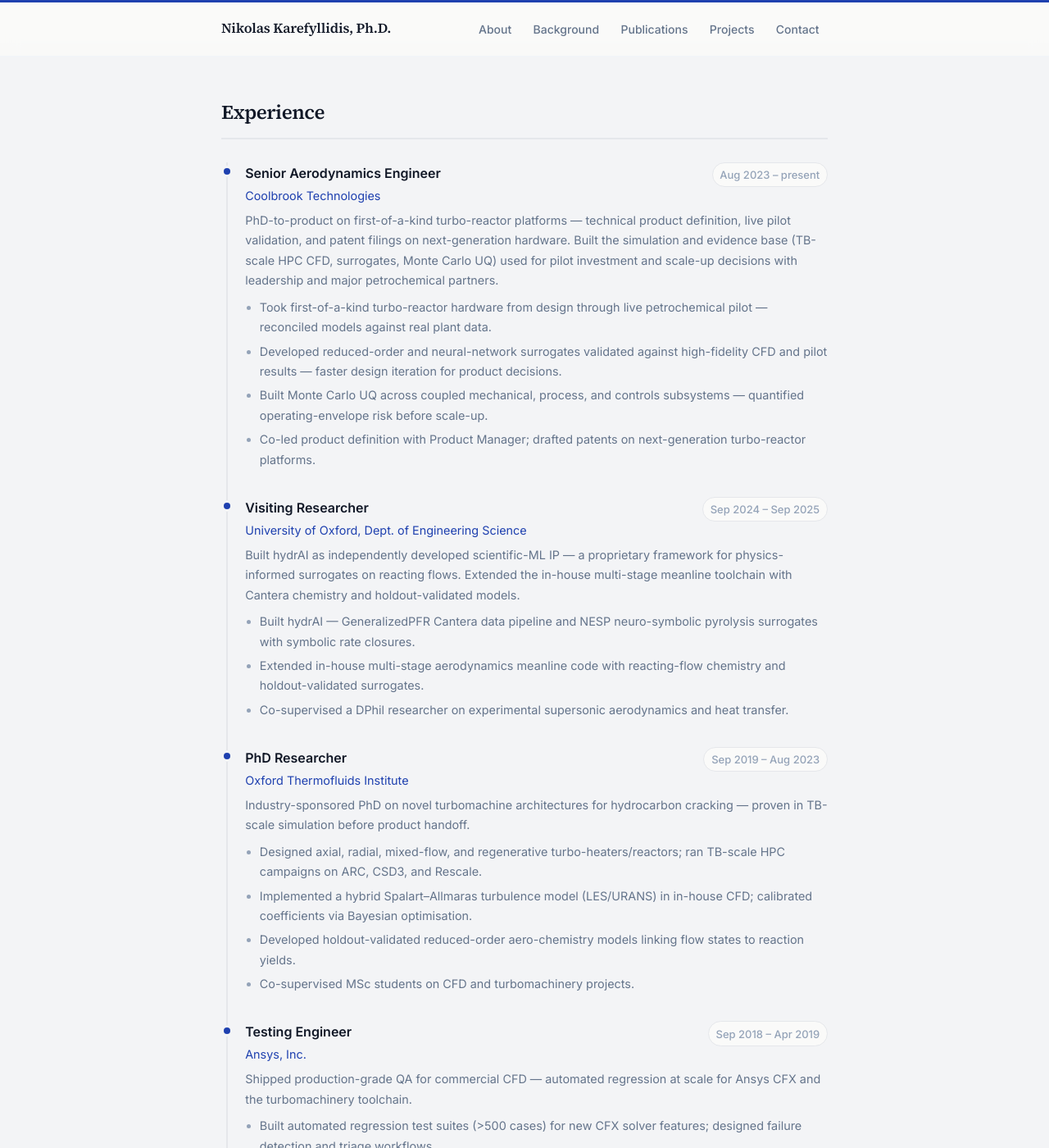
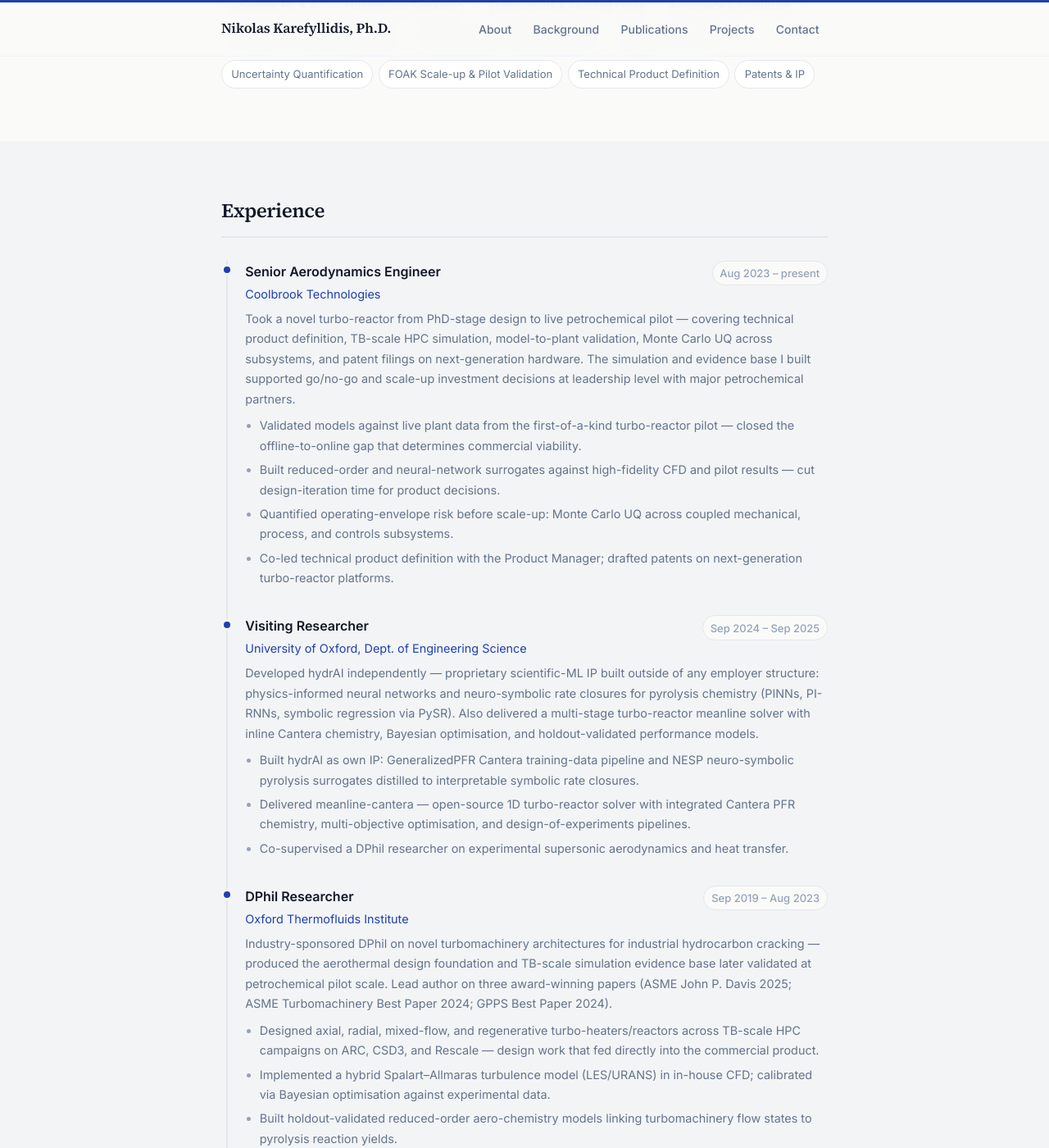
Before and after one commit to karefyllidis/karefyllidis.github.io, a Jekyll site: the page built from index.html, in a window 1280 px wide and 1400 px high, scrolled down 830 px. Shown: the whole window at 82% size. Built offline with Jekyll 4.4.1, drawn with Linux system fonts in a browser that asks for light colours; some of the changed text lies outside the part shown.

Commit message:
content: founder-track reposition, 4 new project cards, and site cleanup
- _config.yml: new role/positioning/bio (three-world intersection narrative),
  skills updated (FOAK Scale-up, Technical Product Definition), CLAUDE.md and
  prompt files added to exclude list
- _data/experience.yml: outcome-first summaries across Coolbrook, Oxford
  Visiting Researcher, and DPhil entries; hydrAI framed as independent IP
- _data/education.yml: period corrected to 2019-2023, degree to DPhil
- _data/projects.yml: 4 new cards (Super Rotor Designer, Turbulence Deep
  Forecasting, meanline-cantera, NESP); oxford meanline card disambiguated;
  PhD project period corrected; turbulence card note field added
- _includes/project-card.html: note field support to replace hardcoded
  "Proprietary" label for personal projects
- index.html: Independent Active/Completed project groups added; contact
  CTA updated
- CLAUDE.md + .claude/settings.json: project context and permissions

Co-Authored-By: Claude Sonnet 4.6 <noreply@anthropic.com>

```diff
--- a/_config.yml
+++ b/_config.yml
@@ -1,17 +1,16 @@
 title: Nikolas Karefyllidis
-description: Senior Engineer · Oxford PhD · Energy systems · Decarbonisation · Scientific ML · Aerospace engineering · Chemical engineering · Digital twins
+description: Oxford PhD engineer · Turbomachinery, reacting flows & scientific ML · First-of-a-kind industrial deployment · Co-founder / Founder-in-Residence
 url: "https://karefyllidis.github.io"
 baseurl: ""
 
 author:
   name: Nikolas Karefyllidis, Ph.D.
-  role: "Senior Engineer · Energy, Aerospace & Process Systems"
-  # positioning: "First-of-a-kind physical systems — from physics and simulation through technical analysis to pilot and deployment."
+  role: "Senior Aerodynamics Engineer · Oxford PhD"
+  positioning: "Turbomachinery & reacting flows · Scientific ML · First-of-a-kind industrial deployment"
   location: "Oxford, UK"
   email: karefyllidis@gmail.com
   image: "/assets/images/headshot.jpg"
-  bio: "Oxford PhD engineer and 2025 ASME IGTI John P. Davis Award recipient. I work across thermofluids, reacting-flow simulation, and scientific ML — and I take first-of-a-kind hardware the whole way: from concept and analysis through live pilot validation and patents to industrial deployment."
-  # founder_profile: "I work on physical systems where the model has to match reality — validated on rigs and plants, not desk-top simulations. The thread is method, not sector: rigorous analysis, scientific ML, and digital twins tied to live operating data. Open to technically demanding problems in any field where that rigour decides the outcome."
+  bio: "Oxford DPhil engineer and 2025 ASME IGTI John P. Davis Award recipient. I work at the intersection of turbomachinery physics, scientific ML (PINNs, surrogates, symbolic regression, Monte Carlo UQ), and first-of-a-kind industrial deployment — taking hardware from concept and high-fidelity simulation through live petrochemical pilot validation, patent filings, and the evidence packages that unlock scale-up investment. The thread across my work is closing the gap between validated models and real plant data on hardware that has never been built before."
   featured_award:
     title: "ASME IGTI John P. Davis Award, 2025"
     url: "https://www.asme.org/about-asme/honors-awards/unit-awards/john-p-davis-gas-turbine-applications-paper-award"
@@ -31,11 +30,16 @@ skills:
   - Energy Systems & Decarbonisation
   - Digital Twins & HPC
   - Uncertainty Quantification
-  - Product Definition
+  - FOAK Scale-up & Pilot Validation
+  - Technical Product Definition
   - Patents & IP
 
 exclude:
   - Gemfile
   - Gemfile.lock
   - README.md
+  - CLAUDE.md
+  - CLAUDE_REVIEW_PROMPT.md
+  - PROMPT_cofounder_rewrite.md
   - vendor
+  - .claude
--- a/_data/education.yml
+++ b/_data/education.yml
@@ -1,6 +1,6 @@
-- degree: "PhD, Engineering Science"
+- degree: "DPhil, Engineering Science"
   institution: "University of Oxford"
-  period: "2019–2024"
+  period: "2019–2023"
   url: "https://ora.ox.ac.uk/objects/uuid:2479abe8-fefb-4574-b573-a309c278a614"
 
 - degree: "MSc, Advanced Computational Methods"
--- a/_data/experience.yml
+++ b/_data/experience.yml
@@ -2,32 +2,32 @@
   org: "Coolbrook Technologies"
   period: "Aug 2023 – present"
   url: "https://www.coolbrook.com"
-  summary: "PhD-to-product on first-of-a-kind turbo-reactor platforms — technical product definition, live pilot validation, and patent filings on next-generation hardware. Built the simulation and evidence base (TB-scale HPC CFD, surrogates, Monte Carlo UQ) used for pilot investment and scale-up decisions with leadership and major petrochemical partners."
+  summary: "Took a novel turbo-reactor from PhD-stage design to live petrochemical pilot — covering technical product definition, TB-scale HPC simulation, model-to-plant validation, Monte Carlo UQ across subsystems, and patent filings on next-generation hardware. The simulation and evidence base I built supported go/no-go and scale-up investment decisions at leadership level with major petrochemical partners."
   highlights:
-    - "Took first-of-a-kind turbo-reactor hardware from design through live petrochemical pilot — reconciled models against real plant data."
-    - "Developed reduced-order and neural-network surrogates validated against high-fidelity CFD and pilot results — faster design iteration for product decisions."
-    - "Built Monte Carlo UQ across coupled mechanical, process, and controls subsystems — quantified operating-envelope risk before scale-up."
-    - "Co-led product definition with Product Manager; drafted patents on next-generation turbo-reactor platforms."
+    - "Validated models against live plant data from the first-of-a-kind turbo-reactor pilot — closed the offline-to-online gap that determines commercial viability."
+    - "Built reduced-order and neural-network surrogates against high-fidelity CFD and pilot results — cut design-iteration time for product decisions."
+    - "Quantified operating-envelope risk before scale-up: Monte Carlo UQ across coupled mechanical, process, and controls subsystems."
+    - "Co-led technical product definition with the Product Manager; drafted patents on next-generation turbo-reactor platforms."
 
 - role: "Visiting Researcher"
   org: "University of Oxford, Dept. of Engineering Science"
   period: "Sep 2024 – Sep 2025"
   url: "https://eng.ox.ac.uk"
-  summary: "Built hydrAI as independently developed scientific-ML IP — a proprietary framework for physics-informed surrogates on reacting flows. Extended the in-house multi-stage meanline toolchain with Cantera chemistry and holdout-validated models."
+  summary: "Developed hydrAI independently — proprietary scientific-ML IP built outside of any employer structure: physics-informed neural networks and neuro-symbolic rate closures for pyrolysis chemistry (PINNs, PI-RNNs, symbolic regression via PySR). Also delivered a multi-stage turbo-reactor meanline solver with inline Cantera chemistry, Bayesian optimisation, and holdout-validated performance models."
   highlights:
-    - "Built hydrAI — GeneralizedPFR Cantera data pipeline and NESP neuro-symbolic pyrolysis surrogates with symbolic rate closures."
-    - "Extended in-house multi-stage aerodynamics meanline code with reacting-flow chemistry and holdout-validated surrogates."
+    - "Built hydrAI as own IP: GeneralizedPFR Cantera training-data pipeline and NESP neuro-symbolic pyrolysis surrogates distilled to interpretable symbolic rate closures."
+    - "Delivered meanline-cantera — open-source 1D turbo-reactor solver with integrated Cantera PFR chemistry, multi-objective optimisation, and design-of-experiments pipelines."
     - "Co-supervised a DPhil researcher on experimental supersonic aerodynamics and heat transfer."
 
-- role: "PhD Researcher"
+- role: "DPhil Researcher"
   org: "Oxford Thermofluids Institute"
   period: "Sep 2019 – Aug 2023"
   url: "https://oti.eng.ox.ac.uk"
-  summary: "Industry-sponsored PhD on novel turbomachine architectures for hydrocarbon cracking — proven in TB-scale simulation before product handoff."
+  summary: "Industry-sponsored DPhil on novel turbomachinery architectures for industrial hydrocarbon cracking — produced the aerothermal design foundation and TB-scale simulation evidence base later validated at petrochemical pilot scale. Lead author on three award-winning papers (ASME John P. Davis 2025; ASME Turbomachinery Best Paper 2024; GPPS Best Paper 2024)."
   highlights:
-    - "Designed axial, radial, mixed-flow, and regenerative turbo-heaters/reactors; ran TB-scale HPC campaigns on ARC, CSD3, and Rescale."
-    - "Implemented a hybrid Spalart–Allmaras turbulence model (LES/URANS) in in-house CFD; calibrated coefficients via Bayesian optimisation."
-    - "Developed holdout-validated reduced-order aero-chemistry models linking flow states to reaction yields."
+    - "Designed axial, radial, mixed-flow, and regenerative turbo-heaters/reactors across TB-scale HPC campaigns on ARC, CSD3, and Rescale — design work that fed directly into the commercial product."
+    - "Implemented a hybrid Spalart–Allmaras turbulence model (LES/URANS) in in-house CFD; calibrated via Bayesian optimisation against experimental data."
+    - "Built holdout-validated reduced-order aero-chemistry models linking turbomachinery flow states to pyrolysis reaction yields."
     - "Co-supervised MSc students on CFD and turbomachinery projects."
 
 - role: "Testing Engineer"
--- a/_data/projects.yml
+++ b/_data/projects.yml
@@ -1,6 +1,6 @@
 - category: phd
   title: "Novel Turbo-Heater & Turbo-Reactor Aerodynamics"
-  period: "Oxford PhD, 2019–2024"
+  period: "Oxford PhD, 2019–2023"
   description: "Aerothermal design of axial, radial, mixed-flow, and regenerative turbo-heaters/reactors for hydrocarbon cracking — the core DPhil thesis on high-enthalpy gas heating for industrial decarbonisation. PhD work underpinned the next-generation turbo-reactor platform later validated at industrial pilot scale."
   tags:
     - Turbomachinery
@@ -40,12 +40,13 @@
   proprietary: true
 
 - category: oxford
-  title: "Multi-Stage Meanline Design Code with Integrated Chemistry"
+  title: "Multi-Stage Meanline Toolchain — Reacting Flow Extension"
   period: "Oxford (Visiting Researcher)"
-  description: "Extended in-house multi-stage aerodynamics meanline code with integrated Cantera reacting-flow chemistry for rapid performance screening."
+  description: "Extended the Oxford Thermofluids Institute's in-house multi-stage aerodynamics meanline code with Cantera reacting-flow chemistry and holdout-validated surrogate models for rapid performance screening of turbo-reactor stages."
   tags:
     - Meanline Methods
     - Cantera
+    - Fortran / Python
     - Performance Screening
 
 - category: open_source
@@ -56,3 +57,49 @@
     - Python
     - Bayesian Optimisation
   github: "https://github.com/karefyllidis/black-box-optimization"
+
+- category: ind_active
+  title: "Super Rotor Designer"
+  period: "Independent (2025–present)"
+  description: "End-to-end supersonic impulse-rotor design tool: parametric blade geometry via method of characteristics (MOC), aerodynamic evaluation in the MISES blade-to-blade cascade solver, and a reinforcement learning optimisation loop over mid-chord and passage geometry — with leading and trailing edges fixed. Designed to close the gap between analytical blade design and high-fidelity aero evaluation in a single automated workflow."
+  tags:
+    - Python
+    - MATLAB
+    - Method of Characteristics
+    - MISES
+    - Reinforcement Learning
+
+- category: ind_active
+  title: "Turbulence Deep Forecasting"
+  period: "Independent (2025–present)"
+  description: "Velocity field prediction in 2D/3D isotropic turbulence using physics-informed deep learning and gradient-boosted models. Training data sourced from the Johns Hopkins Turbulence Database (JHTDB); pipeline covers data download, slice extraction, and multi-step sequence forecasting evaluated on held-out cutouts."
+  tags:
+    - Python
+    - PyTorch
+    - XGBoost
+    - JHTDB
+    - Physics ML
+  note: "Personal project — code available on request"
+
+- category: ind_delivered
+  title: "meanline-cantera"
+  period: "Independent (2026)"
+  description: "1D multi-stage turbo-reactor meanline solver with inline Cantera plug-flow reactor chemistry. Supports Bayesian optimisation (Optuna GP sampler), multi-objective optimisation, Latin-hypercube design-of-experiments, and parameter sweeps — producing validated performance maps and training data for neural-network surrogates."
+  tags:
+    - Python
+    - Cantera
+    - Optuna
+    - Meanline Methods
+    - DOE / BO
+  github: "https://github.com/karefyllidis/meanline-cantera"
+
+- category: ind_delivered
+  title: "NESP — Neuro-Symbolic Pyrolysis Surrogates"
+  period: "Independent (2025–2026)"
+  description: "Physics-informed neural networks (PINN / PI-RNN) trained on Cantera steady plug-flow reactor databases, then distilled to interpretable symbolic rate closures via symbolic regression (PySR / SymTorch). Produces compact, physically consistent source-term expressions suitable for CFD integration — removing the black-box opacity of standard neural surrogates."
+  tags:
+    - PyTorch
+    - PySR / SymTorch
+    - Cantera
+    - PINN / PI-RNN
+    - Symbolic Regression
--- a/_includes/project-card.html
+++ b/_includes/project-card.html
@@ -19,7 +19,7 @@
       <a href="{{ include.project.link_url }}" target="_blank" rel="noopener noreferrer">{{ include.project.link_label | default: "Link" }}</a>
     {% endif %}
     {% unless include.project.github or include.project.link_url %}
-      <span class="project-note">Proprietary — details on reasonable request</span>
+      <span class="project-note">{{ include.project.note | default: "Proprietary — details on reasonable request" }}</span>
     {% endunless %}
   </div>
 </article>
--- a/index.html
+++ b/index.html
@@ -178,13 +178,29 @@ layout: default
         {% include project-card.html project=project %}
       {% endfor %}
     </div>
+
+    {% assign ind_active_projects = site.data.projects | where: "category", "ind_active" %}
+    <h3 class="project-group-title">Independent — Active</h3>
+    <div class="project-grid">
+      {% for project in ind_active_projects %}
+        {% include project-card.html project=project %}
+      {% endfor %}
+    </div>
+
+    {% assign ind_delivered_projects = site.data.projects | where: "category", "ind_delivered" %}
+    <h3 class="project-group-title">Independent — Completed</h3>
+    <div class="project-grid">
+      {% for project in ind_delivered_projects %}
+        {% include project-card.html project=project %}
+      {% endfor %}
+    </div>
   </div>
 </section>
 
 <section id="contact" class="section">
   <div class="container">
     <h2 class="section-title">Contact</h2>
-    <p>Based in Oxford, UK.</p>
+    <p>Oxford, UK. Open to conversations about hard industrial, climate, aerospace, and scientific-ML problems — research collaboration, technical advisory, or new ventures.</p>
     <p class="contact-email"><a href="mailto:{{ site.author.email }}">{{ site.author.email }}</a></p>
   </div>
 </section>
```
Also changed, not shown: CLAUDE.md (added, +180 -0 lines), .claude/settings.json (added).
